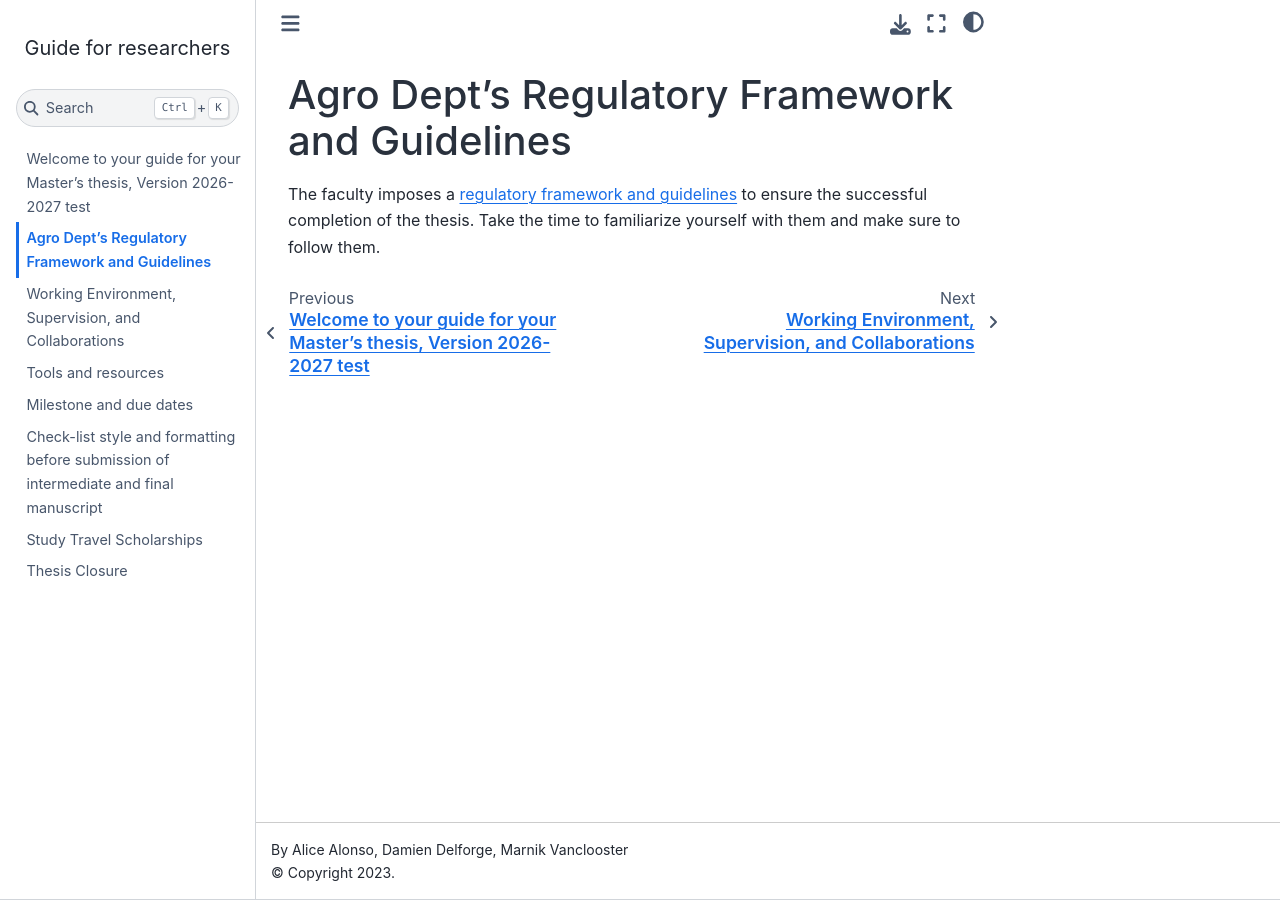
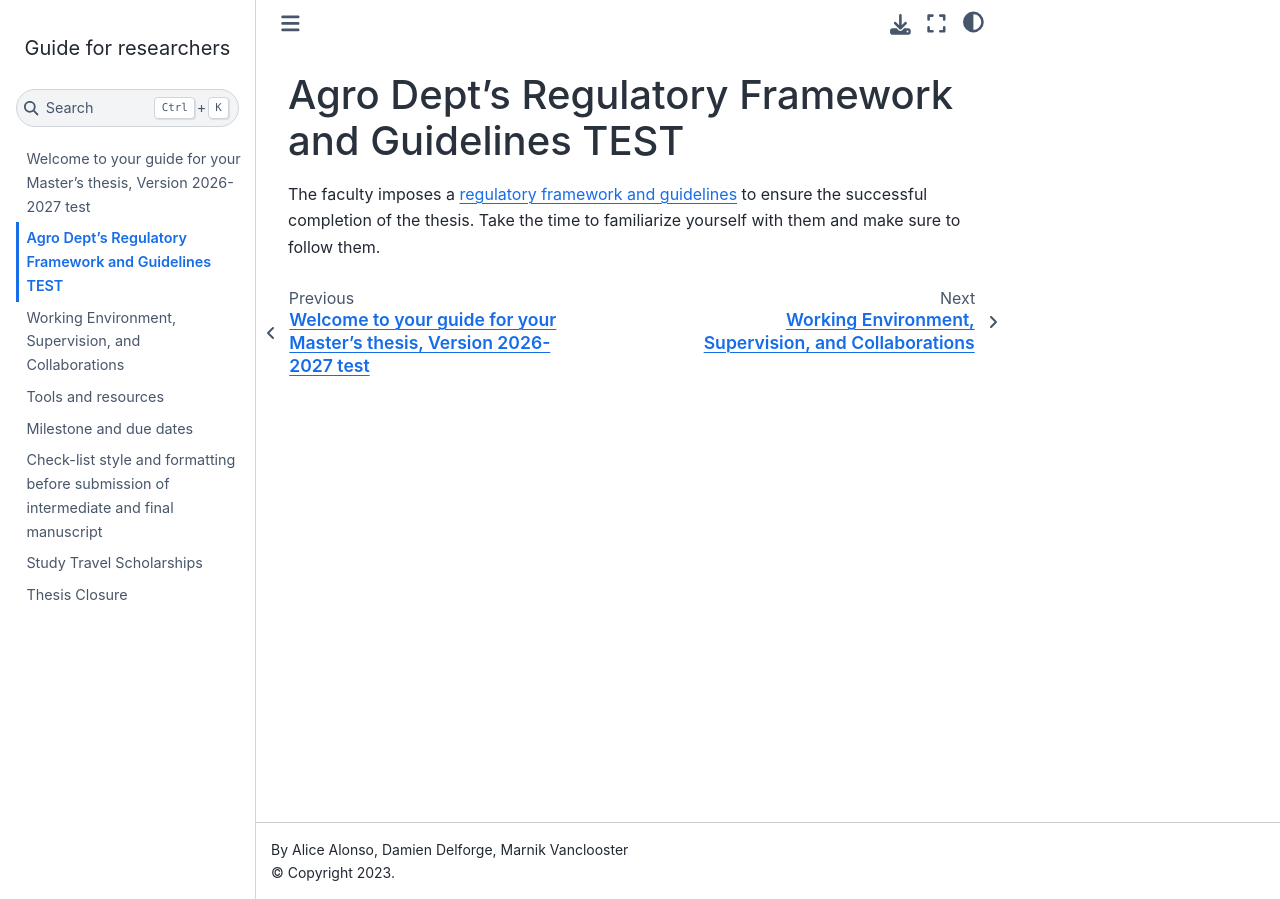
Before and after one commit to GERUlab/guide4researchers, a Jupyter Book: the page built from chapter1.md, in a window 1280 px wide. Built offline with Jupyter Book 1.0.4 settings and Sphinx 7.4.7 and the Sphinx Book theme 1.1.4, drawn with Linux system fonts in a browser that asks for light colours.

Commit message:
Update chapter1.md

```diff
--- a/chapter1.md
+++ b/chapter1.md
@@ -1,3 +1,3 @@
-# Agro Dept's Regulatory Framework and Guidelines
+# Agro Dept's Regulatory Framework and Guidelines TEST
 
 The faculty imposes a [regulatory framework and guidelines](https://www.uclouvain.be/fr/facultes/agro/restricted/memoires-de-fin-d-etudes) to ensure the successful completion of the thesis. Take the time to familiarize yourself with them and make sure to follow them.
```
